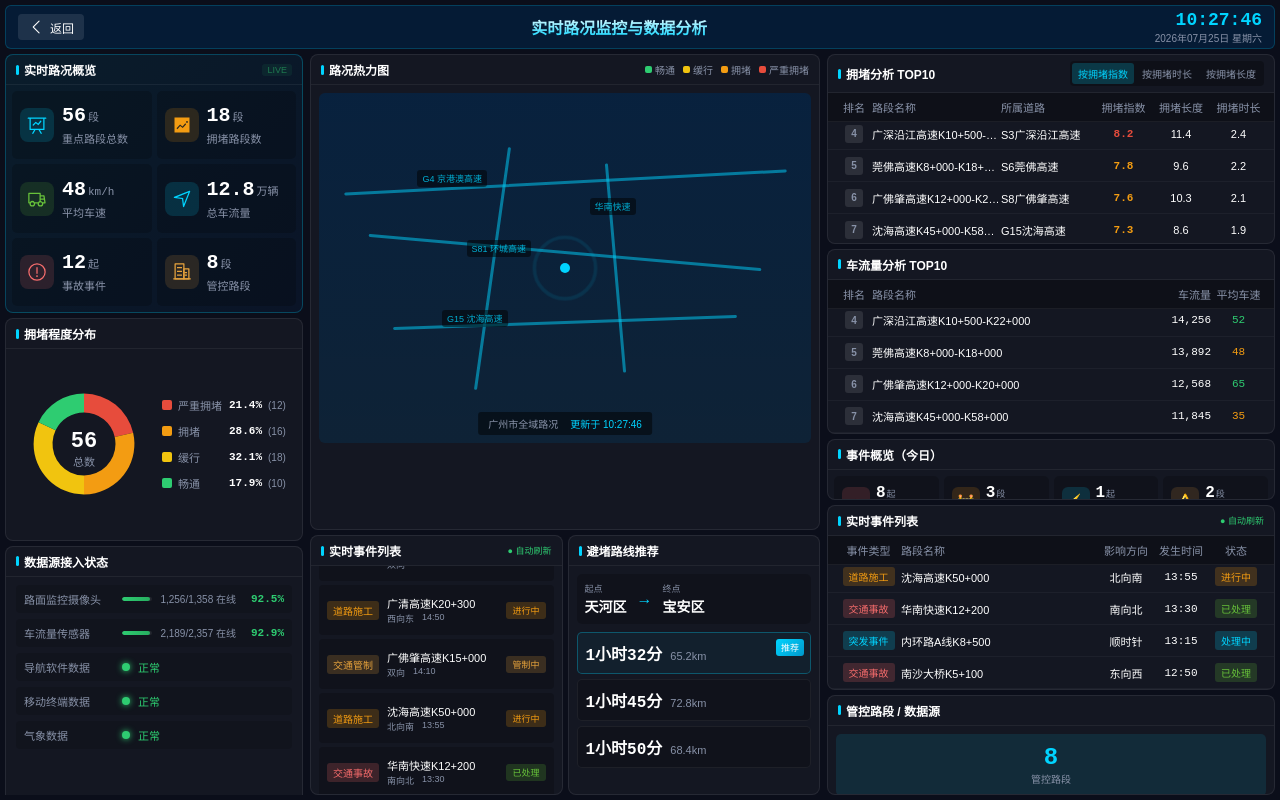
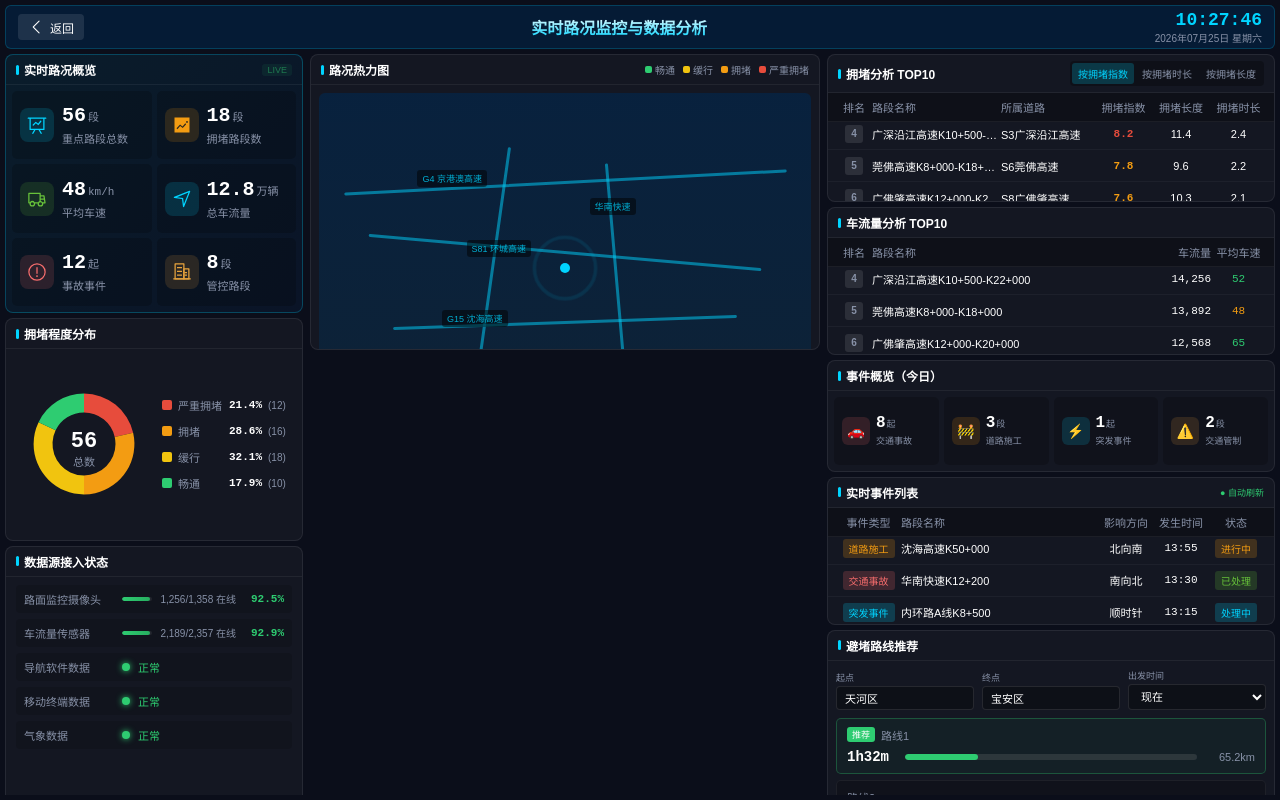
Before and after one commit to xinrun0928/rbac-design, a Vue app: page /dispatch/road/screen/overview in a window 1280 px wide. Built offline with nearby package versions, Linux system fonts and the light colour scheme.

Commit message:
feat: redesign route recommendation section with new input fields and enhanced layout

```diff
--- a/src/views/dispatch/road/screen/Overview.vue
+++ b/src/views/dispatch/road/screen/Overview.vue
@@ -172,62 +172,6 @@
             <div class="map-bottom-info">
               <span>广州市全域路况</span>
               <span class="update-time">更新于 {{ currentTime }}</span>
-            </div>
-          </div>
-        </div>
-      </div>
-
-      <!-- 下方区域：实时事件 + 避堵路线 -->
-      <div class="bottom-row">
-        <!-- 实时事件列表 -->
-        <div class="panel events-panel">
-          <div class="panel-header">
-            <h3>实时事件列表</h3>
-            <span class="refresh-tag">● 自动刷新</span>
-          </div>
-          <div class="event-list-wrapper">
-            <div class="event-list">
-              <div v-for="event in realtimeEvents" :key="event.id" class="event-item">
-                <div class="event-type-badge" :class="event.typeClass">{{ event.type }}</div>
-                <div class="event-info">
-                  <div class="event-location">{{ event.location }}</div>
-                  <div class="event-meta">
-                    <span>{{ event.direction }}</span>
-                    <span>{{ event.time }}</span>
-                  </div>
-                </div>
-                <div class="event-status" :class="event.statusClass">{{ event.status }}</div>
-              </div>
-            </div>
-          </div>
-        </div>
-
-        <!-- 避堵路线推荐 -->
-        <div class="panel route-panel">
-          <div class="panel-header">
-            <h3>避堵路线推荐</h3>
-          </div>
-          <div class="route-content">
-            <div class="route-endpoints">
-              <div class="endpoint">
-                <span class="endpoint-label">起点</span>
-                <span class="endpoint-name">天河区</span>
-              </div>
-              <div class="route-arrow">→</div>
-              <div class="endpoint">
-                <span class="endpoint-label">终点</span>
-                <span class="endpoint-name">宝安区</span>
-              </div>
-            </div>
-            <div class="route-options">
-              <div v-for="(route, index) in routeOptions" :key="index"
-                :class="['route-option', { recommended: index === 0 }]">
-                <div class="route-badge" v-if="index === 0">推荐</div>
-                <div class="route-main">
-                  <span class="route-time">{{ route.time }}</span>
-                  <span class="route-distance">{{ route.distance }}</span>
-                </div>
-              </div>
             </div>
           </div>
         </div>
@@ -382,26 +326,45 @@
         </div>
       </div>
 
-      <!-- 管控路段/数据源 -->
-      <div class="panel">
+      <!-- 避堵路线推荐 -->
+      <div class="panel route-panel">
         <div class="panel-header">
-          <h3>管控路段 / 数据源</h3>
+          <h3>避堵路线推荐</h3>
         </div>
-        <div class="source-status">
-          <div class="controlled-roads">
-            <div class="controlled-num">8</div>
-            <div class="controlled-label">管控路段</div>
-          </div>
-          <div class="source-bars">
-            <div class="source-bar-item">
-              <span class="bar-label">摄像头</span>
-              <div class="bar-track"><div class="bar-fill" style="width:92.5%"></div></div>
-              <span class="bar-value">92.5%</span>
-            </div>
-            <div class="source-bar-item">
-              <span class="bar-label">传感器</span>
-              <div class="bar-track"><div class="bar-fill" style="width:92.9%"></div></div>
-              <span class="bar-value">92.9%</span>
+        <div class="route-content">
+          <div class="route-form">
+            <div class="form-item">
+              <label>起点</label>
+              <input v-model="routeStart" type="text" placeholder="请输入起点" class="form-input" />
+            </div>
+            <div class="form-item">
+              <label>终点</label>
+              <input v-model="routeEnd" type="text" placeholder="请输入终点" class="form-input" />
+            </div>
+            <div class="form-item">
+              <label>出发时间</label>
+              <select v-model="departTime" class="form-select">
+                <option value="now">现在</option>
+                <option value="1h">1小时后</option>
+              </select>
+            </div>
+          </div>
+          <div class="route-options">
+            <div v-for="(route, index) in routeOptions" :key="index"
+              :class="['route-option', { recommended: index === 0 }]">
+              <div class="route-info">
+                <div class="route-name">
+                  <span v-if="index === 0" class="recommend-tag">推荐</span>
+                  {{ route.name }}
+                </div>
+                <div class="route-progress-row">
+                  <span class="route-time">{{ route.time }}</span>
+                  <div class="progress-bar">
+                    <div class="progress-fill" :style="{ width: route.progress + '%', background: index === 0 ? '#2ECC71' : getProgressColor(route.congestion) }"></div>
+                  </div>
+                  <span class="route-distance">{{ route.distance }}</span>
+                </div>
+              </div>
             </div>
           </div>
         </div>
@@ -653,11 +616,24 @@ const realtimeEvents = ref([
 ])
 
 // 路线推荐
+const routeStart = ref('天河区')
+const routeEnd = ref('宝安区')
+const departTime = ref('now')
 const routeOptions = ref([
-  { time: '1小时32分', distance: '65.2km' },
-  { time: '1小时45分', distance: '72.8km' },
-  { time: '1小时50分', distance: '68.4km' }
+  { name: '路线1', time: '1h32m', distance: '65.2km', congestion: 'low', congestionText: '畅通', progress: 25 },
+  { name: '路线2', time: '1h45m', distance: '72.8km', congestion: 'medium', congestionText: '部分缓行', progress: 55 },
+  { name: '路线3', time: '1h50m', distance: '68.4km', congestion: 'low', congestionText: '畅通', progress: 30 },
+  { name: '路线4', time: '2h05m', distance: '78.5km', congestion: 'medium', congestionText: '部分缓行', progress: 60 }
 ])
+
+const getProgressColor = (level: string) => {
+  const colors: Record<string, string> = { low: '#2ECC71', medium: '#F39C12', high: '#E74C3C' }
+  return colors[level] || '#2ECC71'
+}
+
+const toggleRouteDetail = (index: number) => {
+  // 可以展开详情的逻辑
+}
 
 // 辅助函数
 const getMapColor = () => {
@@ -1022,7 +998,7 @@ onUnmounted(() => {
   min-width: 0;
 
   .map-panel {
-    flex: 1;
+    flex: 0 0 40%;
 
     .map-legend {
       display: flex;
@@ -1153,13 +1129,6 @@ onUnmounted(() => {
       }
     }
   }
-
-  .bottom-row {
-    display: grid;
-    grid-template-columns: 1fr 1fr;
-    gap: 5px;
-    height: 260px;
-  }
 }
 
 // 右侧面板
@@ -1168,8 +1137,18 @@ onUnmounted(() => {
   display: flex;
   flex-direction: column;
   gap: 5px;
-  overflow-y: auto;
+  overflow: hidden;
   padding-left: 2px;
+
+  .panel {
+    flex: 0 0 20%;
+    display: flex;
+    flex-direction: column;
+    min-height: 0;
+
+    &:nth-child(3) { flex: 0 0 15%; }
+    &:nth-child(5) { flex: 0 0 25%; }
+  }
 }
 
 // Tab按钮
@@ -1510,56 +1489,6 @@ onUnmounted(() => {
   }
 }
 
-// 管控路段/数据源
-.source-status {
-  padding: 8px;
-
-  .controlled-roads {
-    text-align: center;
-    padding: 10px;
-    background: rgba(0,212,255,0.1);
-    border-radius: 5px;
-    margin-bottom: 8px;
-
-    .controlled-num {
-      font-size: 24px;
-      font-weight: 700;
-      color: #00D4FF;
-      font-family: 'DIN Pro', monospace;
-    }
-    .controlled-label { font-size: 10px; color: #8892A8; }
-  }
-
-  .source-bars {
-    display: flex;
-    flex-direction: column;
-    gap: 6px;
-
-    .source-bar-item {
-      display: flex;
-      align-items: center;
-      gap: 6px;
-      font-size: 10px;
-
-      .bar-label { color: #8892A8; width: 36px; }
-      .bar-track {
-        flex: 1;
-        height: 4px;
-        background: rgba(255,255,255,0.1);
-        border-radius: 2px;
-        overflow: hidden;
-
-        .bar-fill {
-          height: 100%;
-          background: linear-gradient(90deg, #2ECC71, #27AE60);
-          border-radius: 2px;
-        }
-      }
-      .bar-value { color: #2ECC71; font-family: 'DIN Pro', monospace; width: 36px; text-align: right; }
-    }
-  }
-}
-
 // 实时事件列表
 .events-panel {
   display: flex;
@@ -1642,6 +1571,7 @@ onUnmounted(() => {
 .route-panel {
   display: flex;
   flex-direction: column;
+  overflow: hidden;
 
   .route-content {
     padding: 8px;
@@ -1649,70 +1579,134 @@ onUnmounted(() => {
     flex-direction: column;
     gap: 8px;
     flex: 1;
-  }
-
-  .route-endpoints {
+    min-height: 0;
+    overflow: hidden;
+  }
+
+  .route-form {
     display: flex;
-    align-items: center;
-    gap: 10px;
-    padding: 8px;
-    background: rgba(0,0,0,0.2);
-    border-radius: 5px;
-
-    .endpoint {
-      display: flex;
-      flex-direction: column;
-      gap: 1px;
-
-      .endpoint-label { font-size: 9px; color: #8892A8; }
-      .endpoint-name { font-size: 14px; font-weight: 600; color: #FFFFFF; }
-    }
-
-    .route-arrow { color: #00D4FF; font-size: 16px; }
+    align-items: flex-end;
+    gap: 8px;
+
+    .form-item {
+      flex: 1;
+
+      label {
+        display: block;
+        font-size: 9px;
+        color: #8892A8;
+        margin-bottom: 2px;
+      }
+
+      .form-input, .form-select {
+        width: 100%;
+        padding: 5px 8px;
+        background: rgba(0,0,0,0.3);
+        border: 1px solid rgba(255,255,255,0.1);
+        border-radius: 4px;
+        color: #FFFFFF;
+        font-size: 11px;
+        outline: none;
+
+        &:focus {
+          border-color: rgba(0,212,255,0.5);
+        }
+
+        &::placeholder {
+          color: #8892A8;
+        }
+      }
+
+      .form-select {
+        cursor: pointer;
+
+        option {
+          background: #0B0E1A;
+          color: #FFFFFF;
+        }
+      }
+    }
   }
 
   .route-options {
     display: flex;
     flex-direction: column;
-    gap: 5px;
+    gap: 6px;
     flex: 1;
+    min-height: 0;
+    overflow-y: auto;
+    scrollbar-width: none;
+    -ms-overflow-style: none;
+
+    &::-webkit-scrollbar {
+      display: none;
+    }
 
     .route-option {
-      padding: 8px;
+      padding: 8px 10px;
       background: rgba(0,0,0,0.2);
       border-radius: 5px;
       border: 1px solid rgba(255,255,255,0.06);
-      position: relative;
 
       &.recommended {
-        border-color: rgba(0,212,255,0.3);
-        background: rgba(0,212,255,0.05);
-      }
-
-      .route-badge {
-        position: absolute;
-        top: 6px;
-        right: 6px;
-        padding: 2px 5px;
-        background: linear-gradient(135deg, #00D4FF, #0099CC);
-        color: #FFF;
-        font-size: 9px;
-        border-radius: 3px;
-      }
-
-      .route-main {
-        display: flex;
-        align-items: baseline;
-        gap: 8px;
-
-        .route-time {
-          font-size: 16px;
-          font-weight: 600;
-          color: #FFFFFF;
-          font-family: 'DIN Pro', monospace;
+        border-color: rgba(46,204,113,0.3);
+        background: rgba(46,204,113,0.05);
+      }
+
+      .route-info {
+        .route-name {
+          font-size: 11px;
+          color: #8892A8;
+          margin-bottom: 6px;
+          display: flex;
+          align-items: center;
+          gap: 6px;
+
+          .recommend-tag {
+            padding: 1px 5px;
+            background: #2ECC71;
+            color: #FFF;
+            font-size: 9px;
+            border-radius: 3px;
+          }
         }
 
-        .route-distance { font-size: 11px; color: #8892A8; }
+        .route-progress-row {
+          display: flex;
+          align-items: center;
+          gap: 8px;
+
+          .route-time {
+            font-size: 14px;
+            font-weight: 600;
+            color: #FFFFFF;
+            font-family: 'DIN Pro', monospace;
+            flex-shrink: 0;
+            width: 50px;
+          }
+
+          .progress-bar {
+            flex: 1;
+            height: 6px;
+            background: rgba(255,255,255,0.1);
+            border-radius: 3px;
+            overflow: hidden;
+
+            .progress-fill {
+              height: 100%;
+              border-radius: 3px;
+              transition: width 0.3s;
+            }
+          }
+
+          .route-distance {
+            font-size: 11px;
+            color: #8892A8;
+            flex-shrink: 0;
+            width: 50px;
+            text-align: right;
+          }
+        }
       }
     }
   }
```
